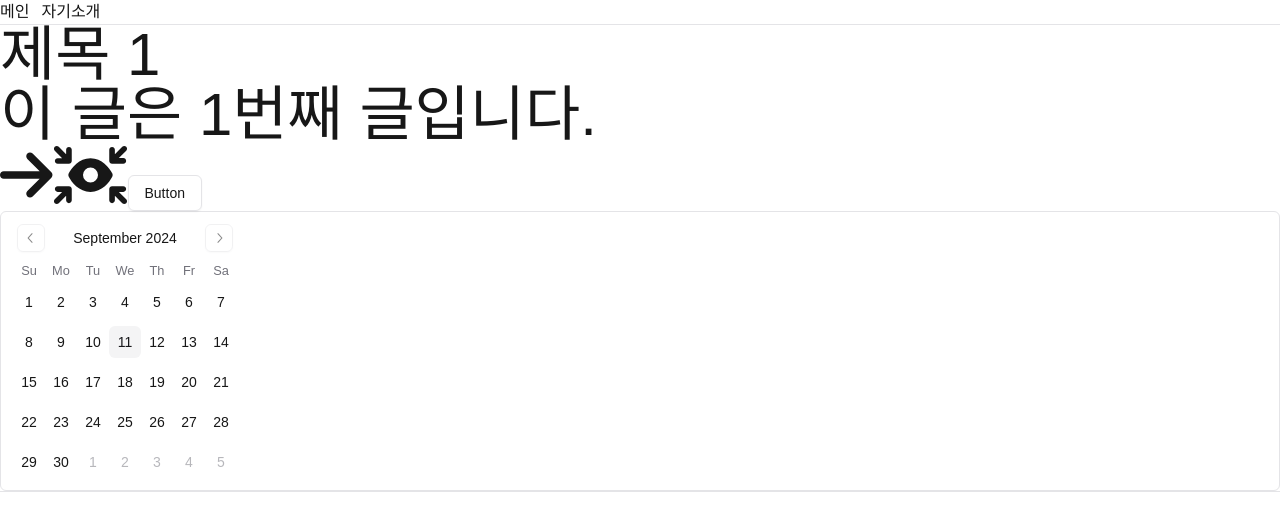
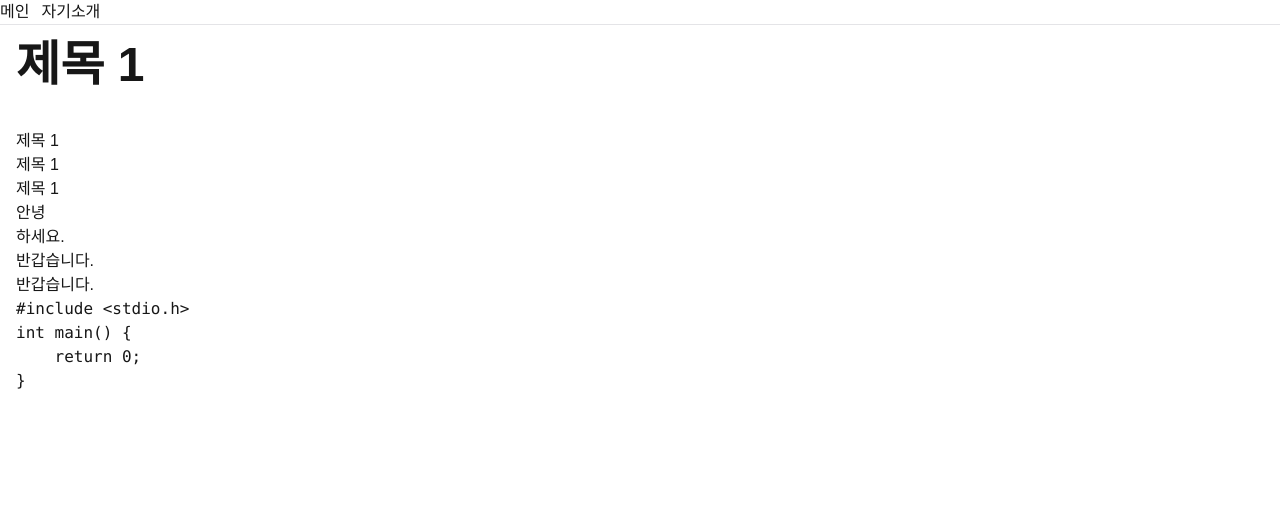
Before and after one commit to CheorHyeon/blog-2024-09-11, a Next.js app: page /posts/1 in a window 1280 px wide. Shown: the top 530 px of the page. Built offline with nearby package versions, Linux system fonts and the light colour scheme; a web font is replaced by a local one.

Commit message:
게시글 본문 데이터 인덱스 시그니처 도입하여 타입안정성 보장 & 마크다운 HTML 변환

```diff
--- /dev/null
+++ b/data/posts.ts
@@ -0,0 +1,52 @@
+type Post = { id: number; title: string; content: string };
+
+// 인덱스 시그니처 : java DTO 사용과 유사, Post 타입 안정성 보장
+export const posts: { [key: number]: Post } = {
+  3: {
+    id: 3,
+    title: "제목 3",
+    content: "",
+  },
+  2: {
+    id: 2,
+    title: "제목 2",
+    content: "",
+  },
+  1: {
+    id: 1,
+    title: "제목 1",
+    content: "",
+  },
+};
+
+posts[3].content = `
+# 제목 3
+## 제목 3
+### 제목 3
+`.trim();
+
+posts[2].content = `
+# 제목 2
+## 제목 2
+### 제목 2
+<script>
+  alert('하이');
+</script>
+`.trim();
+
+posts[1].content = `
+# 제목 1
+## 제목 1
+### 제목 1
+
+- 안녕
+- 하세요.
+    - 반갑습니다.
+    - 반갑습니다.
+\`\`\`c
+#include <stdio.h>
+int main() {
+    return 0;
+}
+\`\`\`
+`.trim();
--- a/package.json
+++ b/package.json
@@ -24,8 +24,12 @@
     "react": "^18",
     "react-day-picker": "^8.10.1",
     "react-dom": "^18",
+    "rehype-stringify": "^10.0.0",
+    "remark-parse": "^11.0.0",
+    "remark-rehype": "^11.1.0",
     "tailwind-merge": "^2.5.2",
-    "tailwindcss-animate": "^1.0.7"
+    "tailwindcss-animate": "^1.0.7",
+    "unified": "^11.0.5"
   },
   "devDependencies": {
     "@types/node": "^20",
--- a/src/app/posts/[id]/page.tsx
+++ b/src/app/posts/[id]/page.tsx
@@ -1,38 +1,54 @@
 "use client";
 
-import { FontAwesomeIcon } from "@fortawesome/react-fontawesome";
-import { faArrowRight } from "@fortawesome/free-solid-svg-icons/faArrowRight";
-import { faArrowsToEye } from "@fortawesome/free-solid-svg-icons/faArrowsToEye";
-import { Button } from "@/components/ui/button";
-import { Calendar } from "@/components/ui/calendar";
 import { useState } from "react";
+import { posts } from "../../../../data/posts";
 
+import { unified } from "unified";
+import markdown from "remark-parse";
+import remark2rehype from "remark-rehype";
+import html from "rehype-stringify";
+
+// 최초 자동 실행
 export default function PostPage({ params }: { params: { id: string } }) {
+  // useState : 인스턴스 변수, date에 값을 Date 타입이거나 undefined 타입
+  // 인스턴스 변수의 경우 최초에는 괄호 값되지만
+  // 날짜 선택 시 setDate함수 실행되면서 date에 값이 할당되고, 함수를 다시 실행시켜 전체 다시 그려줌
+  // UI와 관련된곳에 useState사용
+
+  // 구조 분해 할당 : useState는 배열로 응답, date와 setDate를 추출
   const [date, setDate] = useState<Date | undefined>();
-  const { id } = params;
+  const id = parseInt(params.id);
 
-  const post = {
-    title: `제목 ${id}`,
-    content: `이 글은 ${id}번째 글입니다.`,
-  };
+  const post = posts[id];
+
+  const html_text = unified()
+    // Markdown -> AST 변경
+    .use(markdown)
+    // AST -> HTML AST
+    .use(remark2rehype)
+    // HTML AST -> 문자열 형태 HTML
+    .use(html)
+    // 변환된 HTML 문자열 반환
+    .processSync(post.content);
+
+  // 일반 변수의 문제
+  // 1. 값이 바뀌어도 당연하게 관련 UI 갱신되지 않는다.
+  // 2. 값을 바꾸고 함수를 재실행하면 이전턴의 값을 잃는다.
+
+  // 클래스형 컴포넌트 - 인스턴스형 변수 필요
+  // 함수형에 hook -> use로 시작 -> 갈고리처럼 걸어두고 유지한다.(함수안에 사용할 수 있는 인스턴스변수)
+  // 함수를 재실행 + virtual DOM이라는 가상세계 시뮬 돌려보고 다른점이 있는 부분만 다시 그려줌
+  // 딱 1개의 숫자를 변경하기 위해 전체 페이지 리로드 단점
+
+  // 리액트에서 중괄호 ({}) 가 자바스크립트 객체를 출력할 수 있게 해줌
 
   return (
-    <div className="text-500 text-6xl">
-      <h1>{post.title}</h1>
-      <p>{post.content}</p>
-      <FontAwesomeIcon icon={faArrowRight}></FontAwesomeIcon>
-      <FontAwesomeIcon icon={faArrowsToEye}></FontAwesomeIcon>
-      <Button variant="outline">Button</Button>
-
-      <Calendar
-        mode="single"
-        selected={date}
-        onSelect={setDate}
-        className="rounded-md border"
-      />
-
-      <hr />
-      {date?.toString()}
+    <div className="p-4">
+      <h1 className="text-5xl font-bold">{post.title}</h1>
+      <div
+        className="max-width max-w-full my-10"
+        dangerouslySetInnerHTML={{ __html: html_text.toString() }}
+      ></div>
     </div>
   );
 }
--- /dev/null
+++ b/src/components/customUi/locale-calendar.tsx
@@ -0,0 +1,23 @@
+import { Calendar } from "@/components/ui/calendar";
+import { format } from "date-fns";
+import { ko } from "date-fns/locale";
+
+/*
+    커스텀 ui로, 기존 ui를 호출하고 관련설정을 추가로 넣어준다.
+*/
+export function LocaleCalendar(props: any) {
+  // JSX에서 태그 형태로 컴포넌트 사용 시 속성들은 내부적으로 객체 형태 변환됨.
+  return (
+    <Calendar
+      {...props}
+      locale={ko}
+      components={{
+        Caption: ({ displayMonth }) => (
+          <div className="flex justify-center text-sm font-medium">
+            {format(displayMonth, "yyyy년 M월", { locale: ko })}
+          </div>
+        ),
+      }}
+    />
+  );
+}
```
Also changed, not shown: 1 other file (tests, documents, lock files or other folders).
